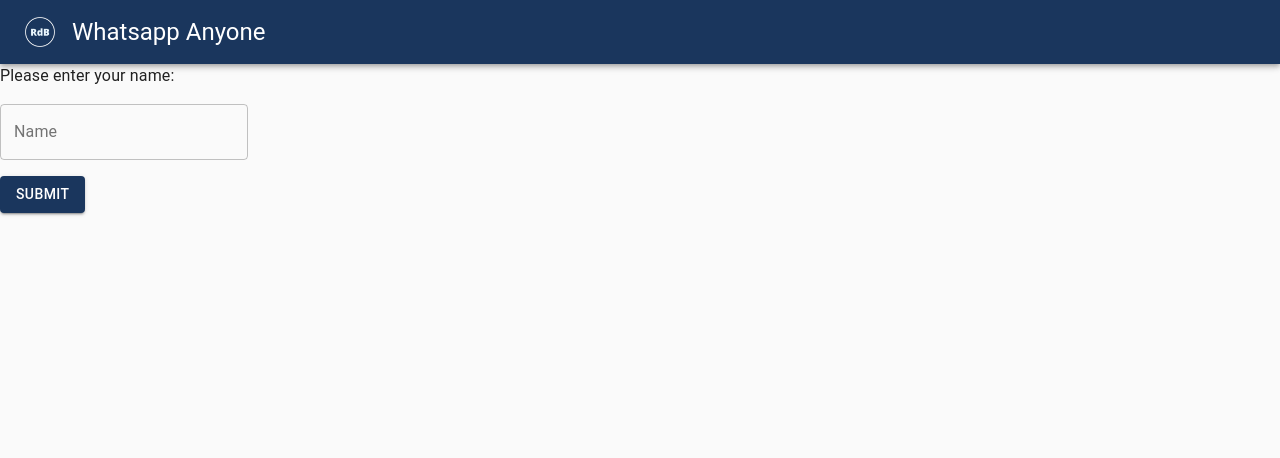
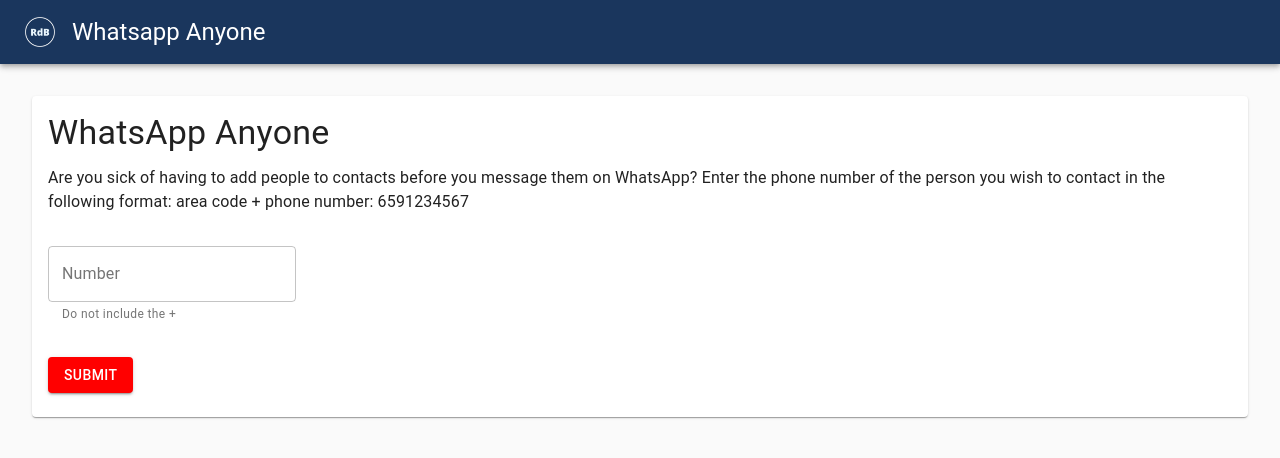
Before and after one commit to roblkdeboer/whatsapp-anyone, a React (Vite) app: page / in a window 1280 px wide. Shown: the top 458 px of the page. Built offline with nearby package versions, Linux system fonts and the light colour scheme.

Commit message:
Tidy up form

```diff
--- a/src/components/Form.tsx
+++ b/src/components/Form.tsx
@@ -1,13 +1,25 @@
 import React, { useState } from 'react';
-import { TextField, Typography, Button, Grid } from '@material-ui/core';
+import {
+  Card,
+  CardContent,
+  CardActions,
+  TextField,
+  Typography,
+  Button,
+} from '@material-ui/core';
+import { styled } from '@mui/material/styles';
+
+const CustomCard = styled(Card)({
+  margin: '2rem',
+}) as typeof Card;
 
 export default function Form() {
   const [inputValue, setInputValue] = useState('');
 
   const handleSubmit = (event: React.FormEvent<HTMLFormElement>) => {
     event.preventDefault();
-    console.log(`Submitted value: ${inputValue}`);
-    setInputValue('');
+    const url = `https://wa.me/${inputValue}`;
+    window.open(url, '_blank');
   };
 
   const handleInputChange = (event: React.ChangeEvent<HTMLInputElement>) => {
@@ -15,25 +27,38 @@
   };
 
   return (
+    <div>
+      <CustomCard>
         <form onSubmit={handleSubmit}>
-      <Grid container direction="column" spacing={2}>
-        <Grid item>
-          <Typography variant="body1">Please enter your name:</Typography>
-        </Grid>
-        <Grid item>
+          <CardContent>
+            <Typography variant="h4" gutterBottom>
+              WhatsApp Anyone
+            </Typography>
+            <Typography variant="body1">
+              Are you sick of having to add people to contacts before you
+              message them on WhatsApp? Enter the phone number of the person you
+              wish to contact in the following format: area code + phone number:
+              6591234567
+            </Typography>
+          </CardContent>
+          <CardContent>
             <TextField
-            label="Name"
+              id="outlined-helperText"
+              label="Number"
               variant="outlined"
               value={inputValue}
               onChange={handleInputChange}
+              helperText="Do not include the +"
             />
-        </Grid>
-        <Grid item>
-          <Button type="submit" variant="contained" color="primary">
+          </CardContent>
+
+          <CardContent>
+            <Button type="submit" variant="contained" color="secondary">
               Submit
             </Button>
-        </Grid>
-      </Grid>
+          </CardContent>
         </form>
+      </CustomCard>
+    </div>
   );
 }
```
Lines whose indentation alone changed are shown as unchanged.
